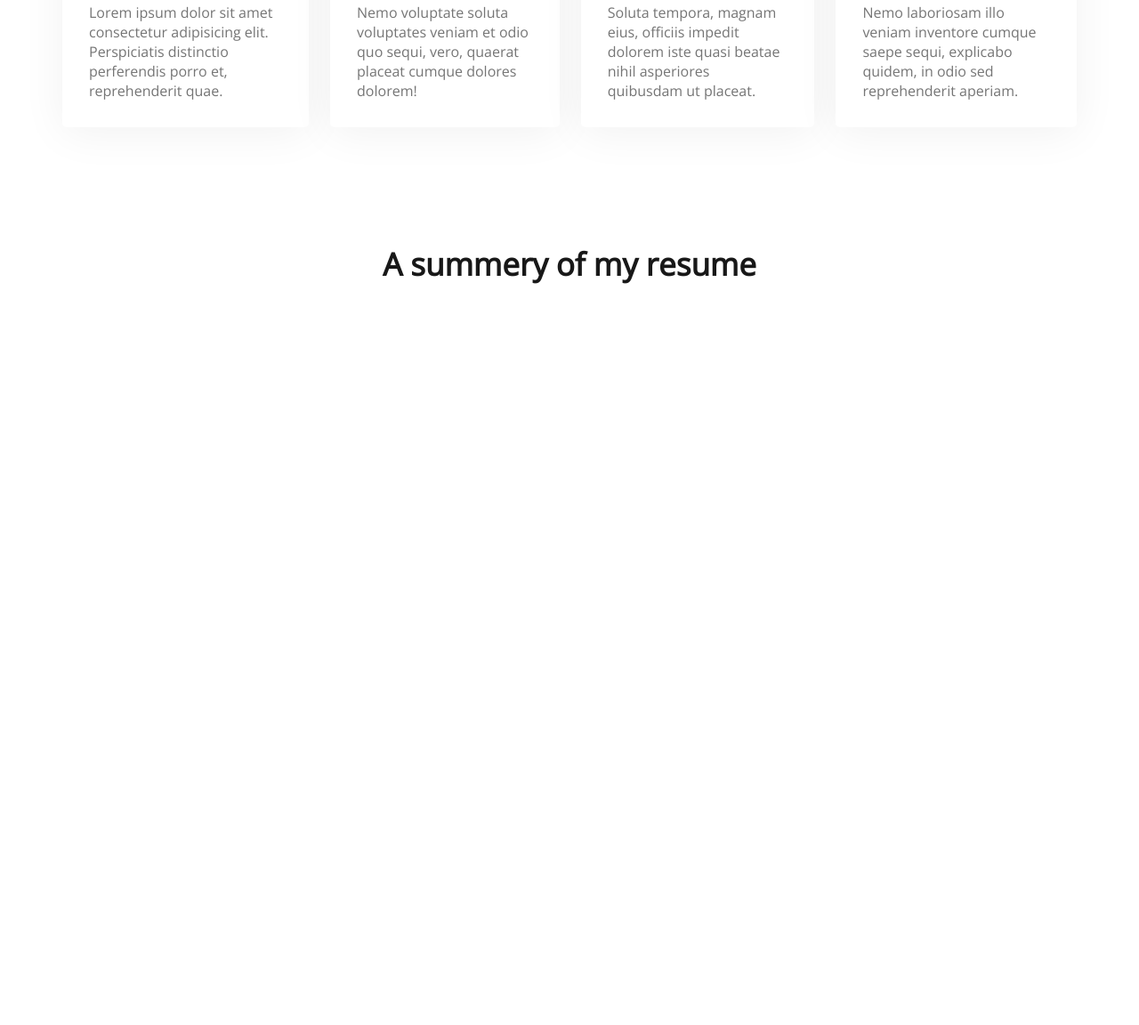
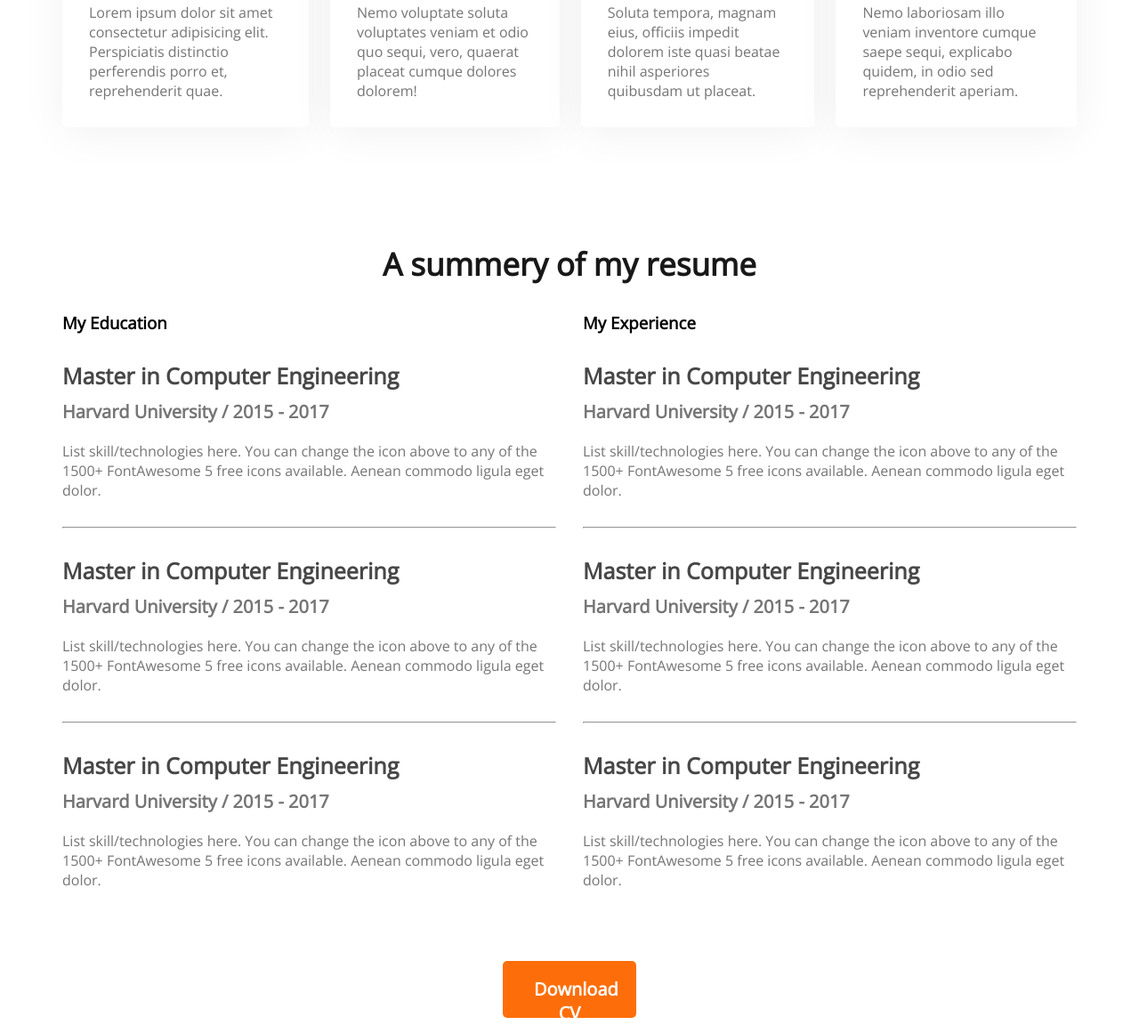
Before and after one commit to SantoSarker101/First-Website, a plain HTML site: page index.html in a window 1280 px wide. Shown: the part 1847-2999 px from the top of the page at 89% size. Before the commit the page ends 2197 px from the top, so only its background shows below. Drawn offline with nearby package versions, Linux system fonts and the light colour scheme.

Commit message:
Added Resume Section

```diff
--- a/index.html
+++ b/index.html
@@ -101,6 +101,73 @@
 				<h3 class="section-title">
 					A summery of my resume
 				</h3>
+
+				<div class="resume-content">
+					<div>
+						<h3 class="resume-title">My Education</h3>
+						<div class="resume-item">
+							<h4 class="title">Master in Computer Engineering</h4>
+							<h5 class="sub-title">Harvard University / 2015 - 2017</h5>
+
+							<p class="description">List skill/technologies here. You can change the icon above
+								to any of the 1500+ FontAwesome 5 free icons available. Aenean commodo ligula eget dolor.</p>
+						</div>
+
+						<hr>
+						<div class="resume-item">
+							<h4 class="title">Master in Computer Engineering</h4>
+							<h5 class="sub-title">Harvard University / 2015 - 2017</h5>
+
+							<p class="description">List skill/technologies here. You can change the icon above
+								to any of the 1500+ FontAwesome 5 free icons available. Aenean commodo ligula eget dolor.</p>
+						</div>
+
+						<hr>
+						<div class="resume-item">
+							<h4 class="title">Master in Computer Engineering</h4>
+							<h5 class="sub-title">Harvard University / 2015 - 2017</h5>
+
+							<p class="description">List skill/technologies here. You can change the icon above
+								to any of the 1500+ FontAwesome 5 free icons available. Aenean commodo ligula eget dolor.</p>
+						</div>
+
+					</div>
+
+					<div>
+						<h3 class="resume-title">My Experience</h3>
+
+						<div class="resume-item">
+							<h4 class="title">Master in Computer Engineering</h4>
+							<h5 class="sub-title">Harvard University / 2015 - 2017</h5>
+
+							<p class="description">List skill/technologies here. You can change the icon above
+								to any of the 1500+ FontAwesome 5 free icons available. Aenean commodo ligula eget dolor.</p>
+						</div>
+
+						<hr>
+						<div class="resume-item">
+							<h4 class="title">Master in Computer Engineering</h4>
+							<h5 class="sub-title">Harvard University / 2015 - 2017</h5>
+
+							<p class="description">List skill/technologies here. You can change the icon above
+								to any of the 1500+ FontAwesome 5 free icons available. Aenean commodo ligula eget dolor.</p>
+						</div>
+
+						<hr>
+						<div class="resume-item">
+							<h4 class="title">Master in Computer Engineering</h4>
+							<h5 class="sub-title">Harvard University / 2015 - 2017</h5>
+
+							<p class="description">List skill/technologies here. You can change the icon above
+								to any of the 1500+ FontAwesome 5 free icons available. Aenean commodo ligula eget dolor.</p>
+						</div>
+
+					</div>
+				</div>
+
+				<div class="resume-button">
+					<button class="btn-primary">Download CV</button>
+				</div>
 			</section>
 
 		</main>
--- a/styles/style.css
+++ b/styles/style.css
@@ -166,3 +166,37 @@
 }
 
 /* Resume Style */
+
+.resume-content{
+	display: flex;
+	gap: 30px;
+}
+
+.resume-item{}
+
+.resume .title{
+	font-weight: 700;
+	font-size: 25px;
+	color: #474747;
+	margin-bottom: 10px;
+}
+
+.resume .sub-title{
+	font-weight: 600;
+	font-size: 20px;
+	color: #757575;
+	margin-bottom: 20px;
+}
+
+.resume .description{
+	color: #757575;
+}
+
+.resume-item{
+	margin: 30px 0;
+}
+
+.resume-button{
+	margin-top: 50px;
+	text-align: center;
+}
```
